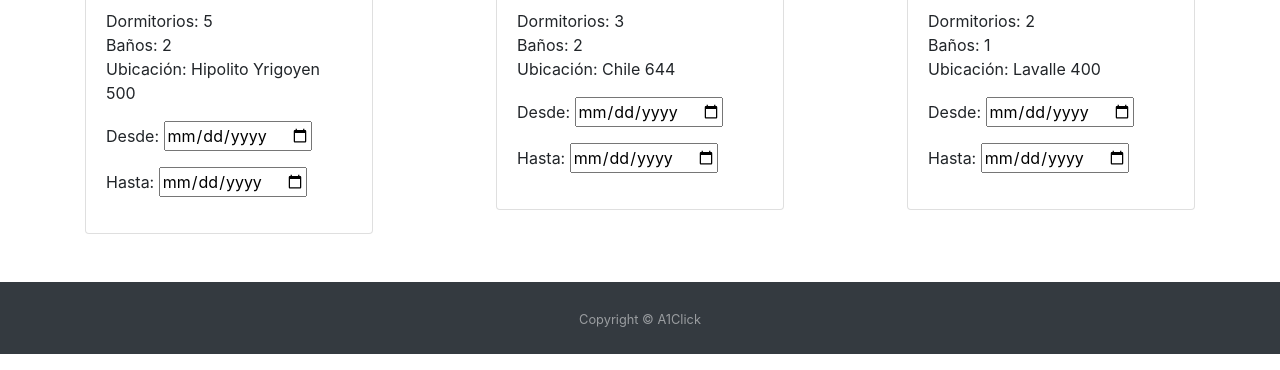
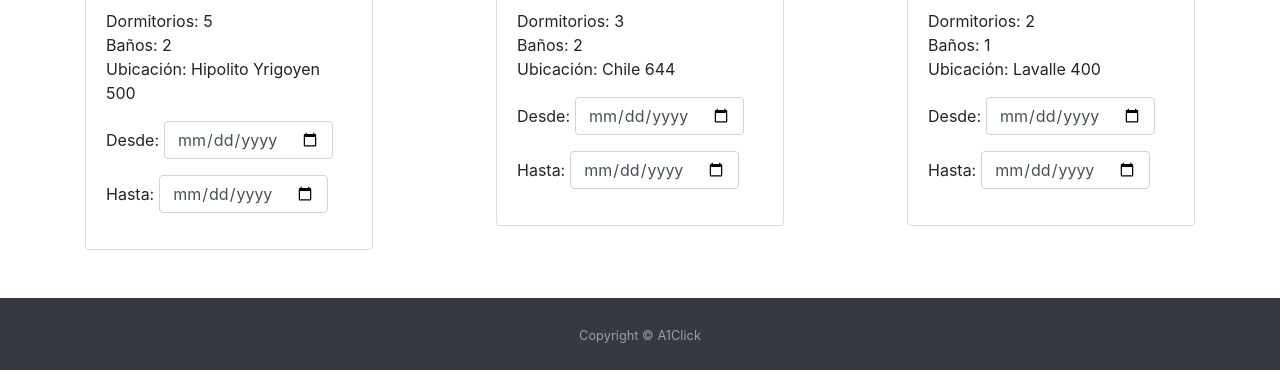
Before and after one commit to Izaike/alquiler-casa, a plain HTML site: page casas.html in a window 1280 px wide. Shown: the part 509-879 px from the top of the page. Drawn offline with nearby package versions, Linux system fonts and the light colour scheme.

Commit message:
fix css desde/hasta

```diff
--- a/casas.html
+++ b/casas.html
@@ -70,8 +70,8 @@
                         <p class="card-text">Dormitorios: 5<br>
                         Baños: 2<br>
                         Ubicación: Hipolito Yrigoyen 500</p>
-                        <p>Desde: <input type="date"></p>
-                        <p>Hasta: <input type="date"></p>
+                        <div class="form-group form-inline"><label style="margin-right: 5px;">Desde: </label><input type="date" class="form-control"></div>
+                        <div class="form-group form-inline"><label style="margin-right: 5px;">Hasta: </label><input type="date" class="form-control"></div>
                     </div>
                 </div>
                 <div class="card float-right" style="width: 18rem;">
@@ -81,8 +81,8 @@
                         <p class="card-text">Dormitorios: 2<br>
                         Baños: 1<br>
                         Ubicación: Lavalle 400</p>
-                        <p>Desde: <input type="date"></p>
-                        <p>Hasta: <input type="date"></p>
+                        <div class="form-group form-inline"><label style="margin-right: 5px;">Desde: </label><input type="date" class="form-control"></div>
+                        <div class="form-group form-inline"><label style="margin-right: 5px;">Hasta: </label><input type="date" class="form-control"></div>
                     </div>
                 </div>
                 <div class="card mx-auto d-block" style="width: 18rem;">
@@ -92,8 +92,8 @@
                         <p class="card-text">Dormitorios: 3<br>
                         Baños: 2<br>
                         Ubicación: Chile 644</p>
-                        <p>Desde: <input type="date"></p>
-                        <p>Hasta: <input type="date"></p>
+                        <div class="form-group form-inline"><label style="margin-right: 5px;">Desde: </label><input type="date" class="form-control"></div>
+                        <div class="form-group form-inline"><label style="margin-right: 5px;">Hasta: </label><input type="date" class="form-control"></div>
                     </div>
                 </div>
                 <br>
```
